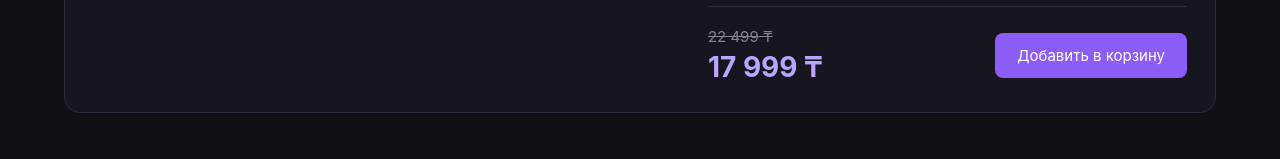
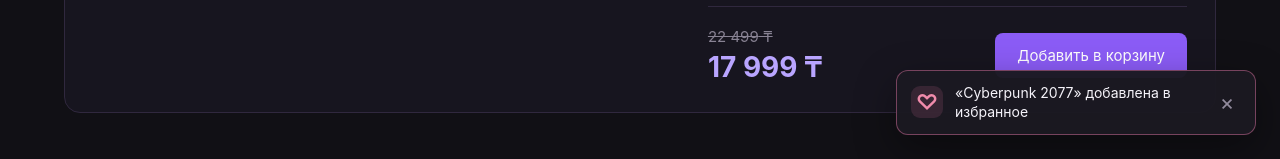
Before and after one commit to theKywer/store-site, a React (Vite) app: page /game/1 in a window 1280 px wide. Both pictures are taken after a click on the button 1166 px from the left and 267 px from the top of the page. Shown: the part 641-800 px from the top of the page. Built offline with nearby package versions, Linux system fonts and the light colour scheme.

Commit message:
Добавлены уведомления, оптимизированы процесси и проведён рефакторинг

```diff
--- a/index.html
+++ b/index.html
@@ -1,5 +1,5 @@
 <!doctype html>
-<html lang="en">
+<html lang="ru">
   <head>
     <meta charset="UTF-8" />
     <link rel="icon" type="image/svg+xml" href="/luna.svg" />
--- a/src/App.css
+++ b/src/App.css
@@ -374,6 +374,117 @@
   outline-offset: 2px;
 }
 
+.toast-viewport {
+  position: fixed;
+  z-index: 2000;
+  right: 24px;
+  bottom: 24px;
+  display: flex;
+  width: min(360px, calc(100vw - 32px));
+  flex-direction: column;
+  gap: 10px;
+  pointer-events: none;
+}
+
+.toast {
+  display: flex;
+  align-items: center;
+  gap: 12px;
+  min-height: 60px;
+  padding: 12px 14px;
+  border: 1px solid #514267;
+  border-radius: 12px;
+  background: rgba(27, 25, 34, 0.97);
+  box-shadow: 0 14px 40px rgba(0, 0, 0, 0.38);
+  color: #f5f3fa;
+  pointer-events: auto;
+  animation: toast-enter 260ms cubic-bezier(0.2, 0.8, 0.2, 1) both;
+  transition: opacity 280ms ease, transform 280ms ease;
+}
+
+.toast-favorite {
+  border-color: rgba(232, 121, 169, 0.45);
+}
+
+.toast-icon {
+  display: grid;
+  width: 32px;
+  height: 32px;
+  flex: 0 0 32px;
+  place-items: center;
+  border-radius: 9px;
+  background: rgba(139, 92, 246, 0.18);
+  color: #c4b5fd;
+  font-size: 18px;
+  font-weight: 700;
+}
+
+.toast-favorite .toast-icon {
+  background: rgba(232, 121, 169, 0.14);
+  color: #f08bab;
+  font-size: 22px;
+}
+
+.toast-message {
+  flex: 1;
+  font-size: 14px;
+  line-height: 1.4;
+}
+
+.toast-close {
+  display: grid;
+  width: 28px;
+  height: 28px;
+  flex: 0 0 28px;
+  place-items: center;
+  padding: 0;
+  border: 0;
+  border-radius: 7px;
+  background: transparent;
+  color: #928b9d;
+  font-size: 22px;
+  line-height: 1;
+  transition: background 0.2s ease, color 0.2s ease;
+}
+
+.toast-close:hover {
+  background: #302b3a;
+  color: #fff;
+}
+
+.toast.is-leaving {
+  transform: translateX(24px);
+  opacity: 0;
+}
+
+@keyframes toast-enter {
+  from {
+    transform: translateX(24px);
+    opacity: 0;
+  }
+
+  to {
+    transform: translateX(0);
+    opacity: 1;
+  }
+}
+
+@media (max-width: 550px) {
+  .toast-viewport {
+    right: 16px;
+    bottom: 16px;
+    width: calc(100vw - 32px);
+  }
+}
+
+@media (prefers-reduced-motion: reduce) {
+  .toast,
+  .toast.is-leaving {
+    animation-duration: 1ms;
+    transition-duration: 1ms;
+  }
+}
+
 /* CARD CONTENT */
 
 .game-card-content {
@@ -454,7 +565,7 @@
   }
 }
 
-@media (max-width: 650px) {
+@media (max-width: 720px) {
   .header {
     flex-wrap: wrap;
     gap: 20px;
@@ -467,7 +578,9 @@
     justify-content: space-between;
     gap: 12px;
   }
+}
 
+@media (max-width: 650px) {
   .hero {
     min-height: 430px;
     padding: 60px 20px;
--- a/src/App.jsx
+++ b/src/App.jsx
@@ -13,11 +13,13 @@ import SupportPage from './pages/SupportPage'
 import LegalPage from './pages/LegalPage'
 import GamePage from './pages/GamePage'
 import FavoritesPage from './pages/FavoritesPage'
+import ToastViewport from './components/ToastViewport'
 
 import games from './data/game'
 import './App.css'
 
 function App() {
+  const [toasts, setToasts] = useState([])
   const [favoriteIds, setFavoriteIds] = useState(() => {
     try {
       const savedFavorites = JSON.parse(
@@ -44,9 +46,17 @@ function App() {
       if (!Array.isArray(parsedCart)) return []
 
       return parsedCart.reduce((cart, item) => {
-        const game = item.game ?? item
-        const quantity = item.game
-          ? Math.max(1, Number(item.quantity) || 1)
+        if (!item || typeof item !== 'object') return cart
+
+        const savedGame = item.game ?? item
+        const gameId = Number(savedGame?.id)
+        const game = games.find((entry) => entry.id === gameId)
+
+        if (!game) return cart
+
+        const savedQuantity = item.game ? Number(item.quantity) : 1
+        const quantity = Number.isFinite(savedQuantity) && savedQuantity > 0
+          ? Math.max(1, Math.floor(savedQuantity))
           : 1
 
         const existingItem = cart.find(
@@ -67,22 +77,74 @@ function App() {
   })
 
   useEffect(() => {
-    localStorage.setItem('cartItems', JSON.stringify(cartItems))
+    try {
+      localStorage.setItem('cartItems', JSON.stringify(cartItems))
+    } catch {
+      // The cart remains usable for this session if storage is unavailable.
+    }
   }, [cartItems])
 
   useEffect(() => {
-    localStorage.setItem('favoriteGameIds', JSON.stringify(favoriteIds))
+    try {
+      localStorage.setItem('favoriteGameIds', JSON.stringify(favoriteIds))
+    } catch {
+      // Favorites remain usable for this session if storage is unavailable.
+    }
   }, [favoriteIds])
 
+  function notify(message, type = 'cart') {
+    const id = `${Date.now()}-${Math.random()}`
+    setToasts((currentToasts) => [
+      ...currentToasts.slice(-3),
+      { id, message, type, isLeaving: false },
+    ])
+
+    window.setTimeout(() => {
+      setToasts((currentToasts) =>
+        currentToasts.map((toast) =>
+          toast.id === id ? { ...toast, isLeaving: true } : toast,
+        ),
+      )
+    }, 2700)
+
+    window.setTimeout(() => {
+      setToasts((currentToasts) =>
+        currentToasts.filter((toast) => toast.id !== id),
+      )
+    }, 3050)
+  }
+
+  function dismissToast(toastId) {
+    setToasts((currentToasts) =>
+      currentToasts.map((toast) =>
+        toast.id === toastId ? { ...toast, isLeaving: true } : toast,
+      ),
+    )
+    window.setTimeout(() => {
+      setToasts((currentToasts) =>
+        currentToasts.filter((toast) => toast.id !== toastId),
+      )
+    }, 350)
+  }
+
   function toggleFavorite(gameId) {
+    const willBeFavorite = !favoriteIds.includes(gameId)
+    const gameTitle = games.find((game) => game.id === gameId)?.title
     setFavoriteIds((currentIds) =>
       currentIds.includes(gameId)
         ? currentIds.filter((id) => id !== gameId)
         : [...currentIds, gameId]
     )
+    notify(
+      willBeFavorite
+        ? `«${gameTitle}» добавлена в избранное`
+        : `«${gameTitle}» удалена из избранного`,
+      'favorite',
+    )
   }
 
   function addToCart(game) {
+    const isAlreadyInCart = cartItems.some((item) => item.game.id === game.id)
     setCartItems((currentItems) => {
       const existingItem = currentItems.find(
         (item) => item.game.id === game.id
@@ -98,6 +160,12 @@ function App() {
 
       return [...currentItems, { game, quantity: 1 }]
     })
+    notify(
+      isAlreadyInCart
+        ? `Количество игры «${game.title}» увеличено`
+        : `«${game.title}» добавлена в корзину`,
+      'cart',
+    )
   }
 
   function increaseQuantity(gameId) {
@@ -123,9 +191,11 @@ function App() {
   }
 
   function removeFromCart(gameId) {
+    const removedGame = cartItems.find((item) => item.game.id === gameId)?.game
     setCartItems((currentItems) =>
       currentItems.filter((item) => item.game.id !== gameId)
     )
+    if (removedGame) notify(`«${removedGame.title}» удалена из корзины`, 'cart')
   }
 
   const cartCount = cartItems.reduce(
@@ -136,6 +206,7 @@ function App() {
   return (
     <BrowserRouter>
       <ScrollToTop />
+      <ToastViewport toasts={toasts} onDismiss={dismissToast} />
 
       <Header cartCount={cartCount} favoriteCount={favoriteIds.length} />
 
--- a/src/components/ScrollToTop.jsx
+++ b/src/components/ScrollToTop.jsx
@@ -3,15 +3,21 @@ import { useEffect } from 'react'
 import { useLocation } from 'react-router-dom'
 
 function ScrollToTop() {
-  const { pathname } = useLocation()
+  const { pathname, hash } = useLocation()
 
   useEffect(() => {
+    if (hash) {
+      const target = document.getElementById(decodeURIComponent(hash.slice(1)))
+      target?.scrollIntoView({ behavior: 'smooth' })
+      return
+    }
+
     window.scrollTo({
       top: 0,
       left: 0,
       behavior: 'smooth',
     })
-  }, [pathname])
+  }, [pathname, hash])
 
   return null
 }
--- /dev/null
+++ b/src/components/ToastViewport.jsx
@@ -0,0 +1,28 @@
+function ToastViewport({ toasts, onDismiss }) {
+  return (
+    <div className="toast-viewport" aria-live="polite" aria-relevant="additions text">
+      {toasts.map((toast) => (
+        <div
+          className={`toast toast-${toast.type}${toast.isLeaving ? ' is-leaving' : ''}`}
+          key={toast.id}
+          role="status"
+        >
+          <span className="toast-icon" aria-hidden="true">
+            {toast.type === 'favorite' ? '♡' : '✓'}
+          </span>
+          <span className="toast-message">{toast.message}</span>
+          <button
+            type="button"
+            className="toast-close"
+            onClick={() => onDismiss(toast.id)}
+            aria-label="Закрыть уведомление"
+          >
+            ×
+          </button>
+        </div>
+      ))}
+    </div>
+  )
+}
+
+export default ToastViewport
--- a/src/index.css
+++ b/src/index.css
@@ -26,7 +26,6 @@ html {
 
 body {
   margin: 0;
-  min-width: 320px;
   min-height: 100vh;
 }
 
--- a/src/pages/CartPage.css
+++ b/src/pages/CartPage.css
@@ -344,7 +344,7 @@
   }
 }
 
-@media (max-width: 700px) {
+@media (max-width: 760px) {
   .cart-section {
     padding: 40px 20px 70px;
   }
@@ -355,7 +355,6 @@
 
   .cart-summary {
     position: static;
-    grid-row: 1;
   }
 }
 
--- a/src/pages/CartPage.jsx
+++ b/src/pages/CartPage.jsx
@@ -1,5 +1,15 @@
 import { Link } from 'react-router-dom'
 import './CartPage.css'
+
+function getItemCountLabel(count) {
+  const lastTwoDigits = count % 100
+  const lastDigit = count % 10
+
+  if (lastTwoDigits >= 11 && lastTwoDigits <= 14) return 'товаров'
+  if (lastDigit === 1) return 'товар'
+  if (lastDigit >= 2 && lastDigit <= 4) return 'товара'
+  return 'товаров'
+}
 
 function CartPage({
   cartItems,
@@ -57,7 +67,7 @@ function CartPage({
           <h1>Корзина</h1>
         </div>
         <span className="cart-count">
-          {itemCount} {itemCount === 1 ? 'товар' : itemCount < 5 ? 'товара' : 'товаров'}
+          {itemCount} {getItemCountLabel(itemCount)}
         </span>
       </div>
 
--- a/src/pages/Home.jsx
+++ b/src/pages/Home.jsx
@@ -82,12 +82,12 @@ function Home({ games, onAddToCart, favoriteIds, onToggleFavorite }) {
         </div>
       </section>
 
-      <section className="catalog-section" id="catalog">
+      <section className="catalog-section" id="discounts">
         <span className="section-label">
           НАЧНИ СВОЁ ПУТЕШЕСТВИЕ
         </span>
 
-        <h2>Твоя следующая любимая игра</h2>
+        <h2 id="catalog">Твоя следующая любимая игра</h2>
 
         <div className="catalog-filters">
           <div className="search-field">
```
Also changed, not shown: src/components/Cart.jsx (deleted, +0 -53 lines), src/pages/GamePage.jsx (+25 -22 lines).
